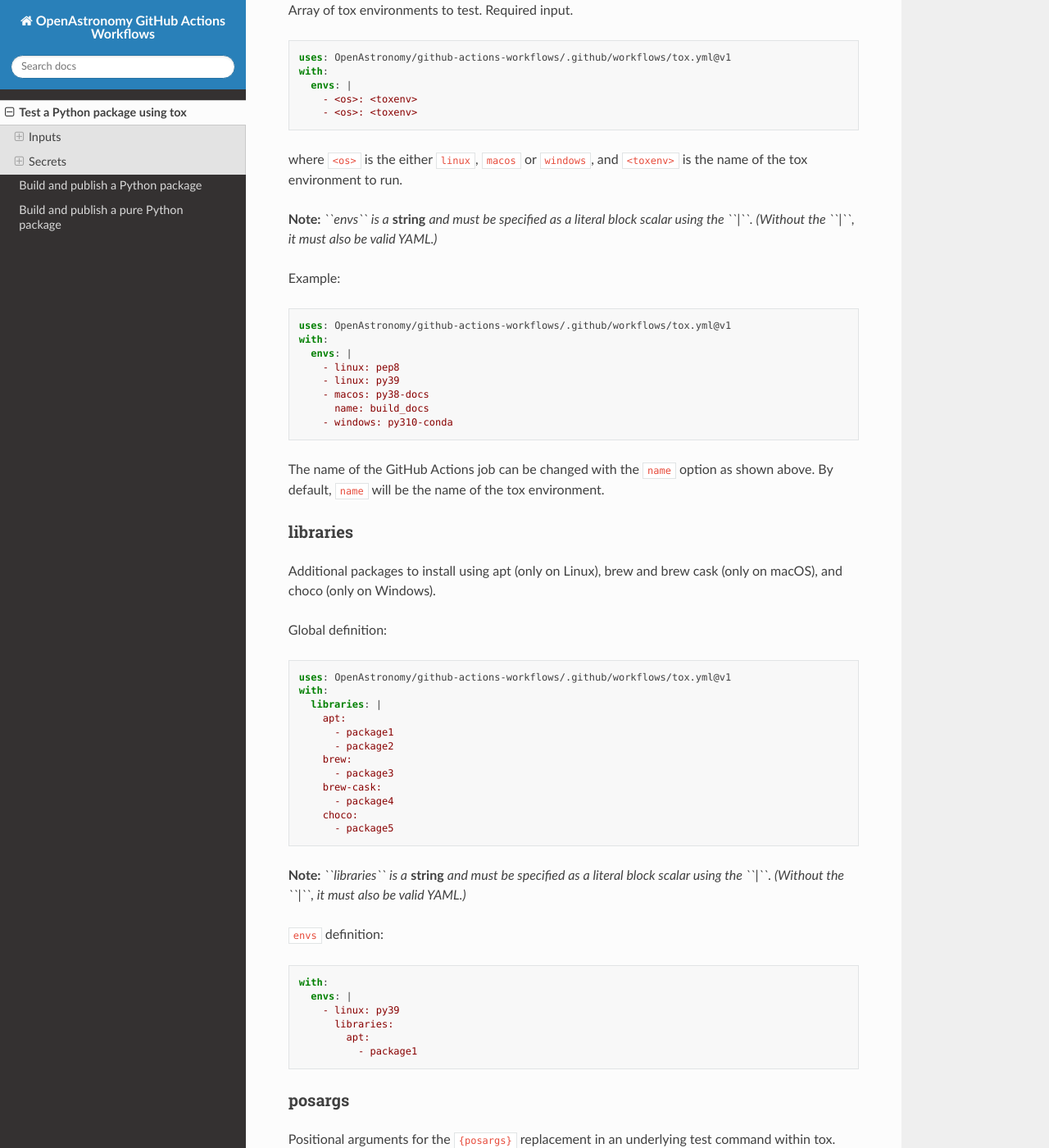
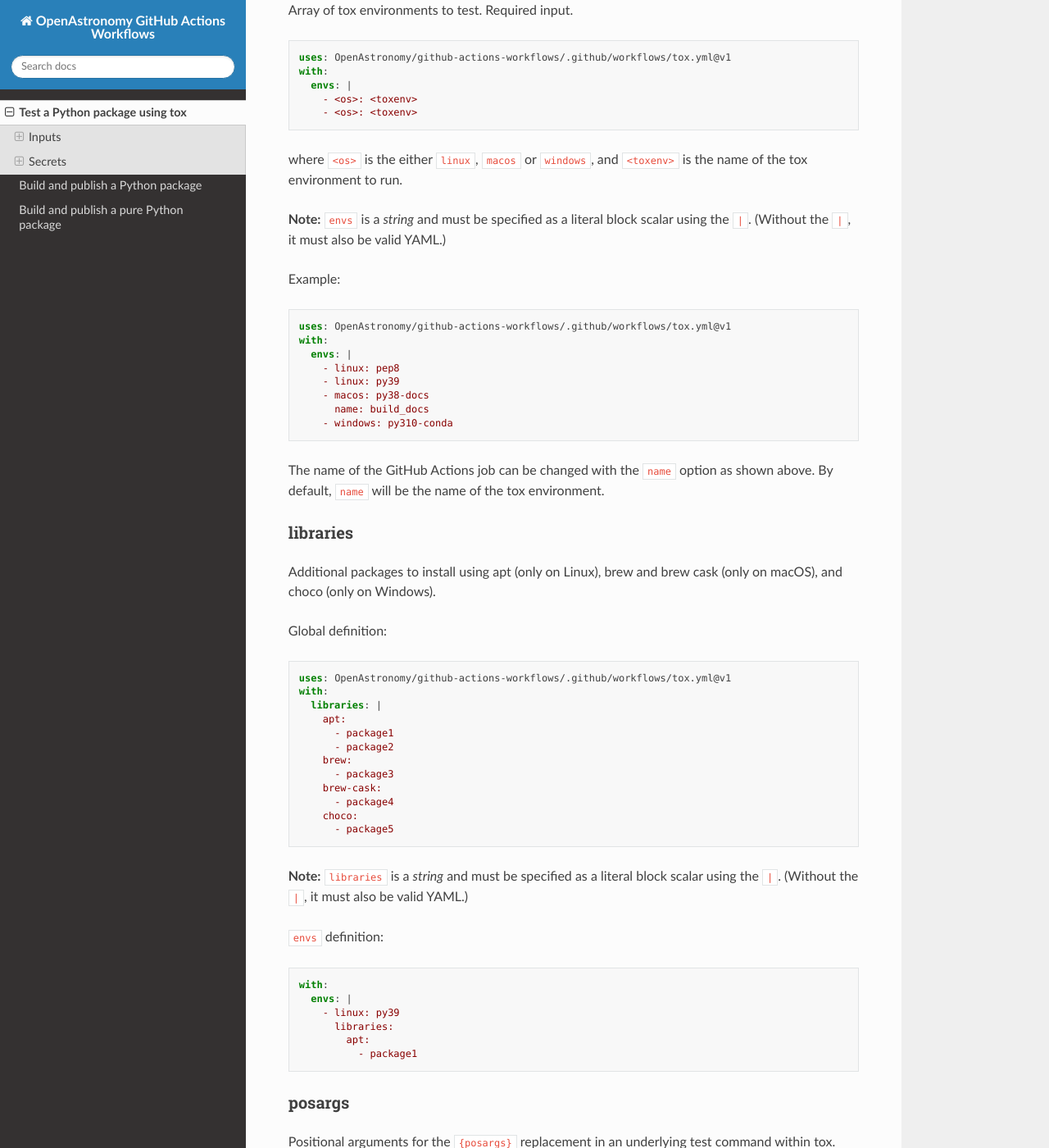
Before and after one commit to OpenAstronomy/github-actions-workflows, a Sphinx documentation site: the page built from docs/source/test-python-package.rst, in a window 1280 px wide and 1400 px high, scrolled down 996 px. Shown: the whole window at 82% size. Built offline with Sphinx 7.4.7 and the Read the Docs theme 2.0.0, drawn with Linux system fonts in a browser that asks for light colours; some of the changed text lies outside the part shown.

Commit message:
Fix reST formatting

````diff
--- a/docs/source/build-and-publish-pure-python-package.rst
+++ b/docs/source/build-and-publish-pure-python-package.rst
@@ -145,6 +145,4 @@
 ^^^^^^^^^^^^^^
 
 The authentication token to access the Anaconda.org repository. This
-token should have the scope
-```api:write`` <https://docs.anaconda.com/anaconda-repository/2.23/user/managing-account/#generating-tokens>`__
-(allow write access to the API site).
+token should have the scope ``api:write`` (allow write access to the API site).
--- a/docs/source/test-python-package.rst
+++ b/docs/source/test-python-package.rst
@@ -61,9 +61,9 @@
 where ``<os>`` is the either ``linux``, ``macos`` or ``windows``, and
 ``<toxenv>`` is the name of the tox environment to run.
 
-**Note:** *``envs`` is a* **string** *and must be specified as a literal
+**Note:** ``envs`` is a *string* and must be specified as a literal
 block scalar using the ``|``. (Without the ``|``, it must also be valid
-YAML.)*
+YAML.)
 
 Example:
 
@@ -105,9 +105,9 @@
        choco:
          - package5
 
-**Note:** *``libraries`` is a* **string** *and must be specified as a
+**Note:** ``libraries`` is a *string* and must be specified as a
 literal block scalar using the ``|``. (Without the ``|``, it must also
-be valid YAML.)*
+be valid YAML.)
 
 ``envs`` definition:
 
@@ -149,7 +149,7 @@
 ^^^^^^^^^^^^^^^^^^^^^^
 
 Whether test results from pytest are shown in the
-```$GITHUB_STEP_SUMMARY`` <https://github.blog/2022-05-09-supercharging-github-actions-with-job-summaries/>`__.
+`$GITHUB_STEP_SUMMARY <https://github.blog/2022-05-09-supercharging-github-actions-with-job-summaries/>`__.
 Default is ``false``.
 
 This option has no effect if ``pytest`` is ``false``.
@@ -194,9 +194,9 @@
          seconds line
        VAR3: testing
 
-**Note:** *``setenv`` is a* **string** *and must be specified as a
+**Note:** ``setenv`` is a *string* and must be specified as a
 literal block scalar using the ``|``. (Without the ``|``, it must also
-be valid YAML.)*
+be valid YAML.)
 
 ``envs`` definition:
 
@@ -224,7 +224,7 @@
 
 A list of files, directories, and wildcard patterns to cache and
 restore. Passed to
-```actions/cache`` <https://github.com/actions/cache>`__ ``path`` input.
+https://github.com/actions/cache ``path`` input.
 Optional.
 
 In this example, during the ``core_test`` job the ``sample_data`` is
@@ -288,7 +288,7 @@
 ^^^^^^^^^
 
 An explicit key for restoring and saving the cache. Passed to
-```actions/cache`` <https://github.com/actions/cache>`__ ``key`` input.
+https://github.com/actions/cache ``key`` input.
 Optional.
 
 cache-restore-keys
@@ -296,7 +296,7 @@
 
 An ordered list of keys to use for restoring the cache if no cache hit
 occurred for key. Passed to
-```actions/cache`` <https://github.com/actions/cache>`__
+https://github.com/actions/cache
 ``restore-keys`` input. Optional.
 
 runs-on
@@ -326,9 +326,9 @@
      runs-on: |
        macos: macos-10.15
 
-**Note:** *``runs-on`` is a* **string** *and must be specified as a
+**Note:** ``runs-on`` is a *string* and must be specified as a
 literal block scalar using the ``|``. (Without the ``|``, it must also
-be valid YAML.)*
+be valid YAML.)
 
 ``envs`` definition:
 
@@ -358,7 +358,7 @@
 environment. The value of the ``python-version`` input will override
 both the Python version in the tox environment name and any
 ``default_python`` inputs. See
-```actions/setup-python`` <https://github.com/actions/setup-python>`__
+https://github.com/actions/setup-python
 for a full list of supported values for ``python-version``. In this
 example, the development version of Python 3.11 and the PyPy
 implementation of Python 3.9 will be tested:
````
Also changed, not shown: docs/source/build-and-publish-python-package.rst (+3 -5 lines).
